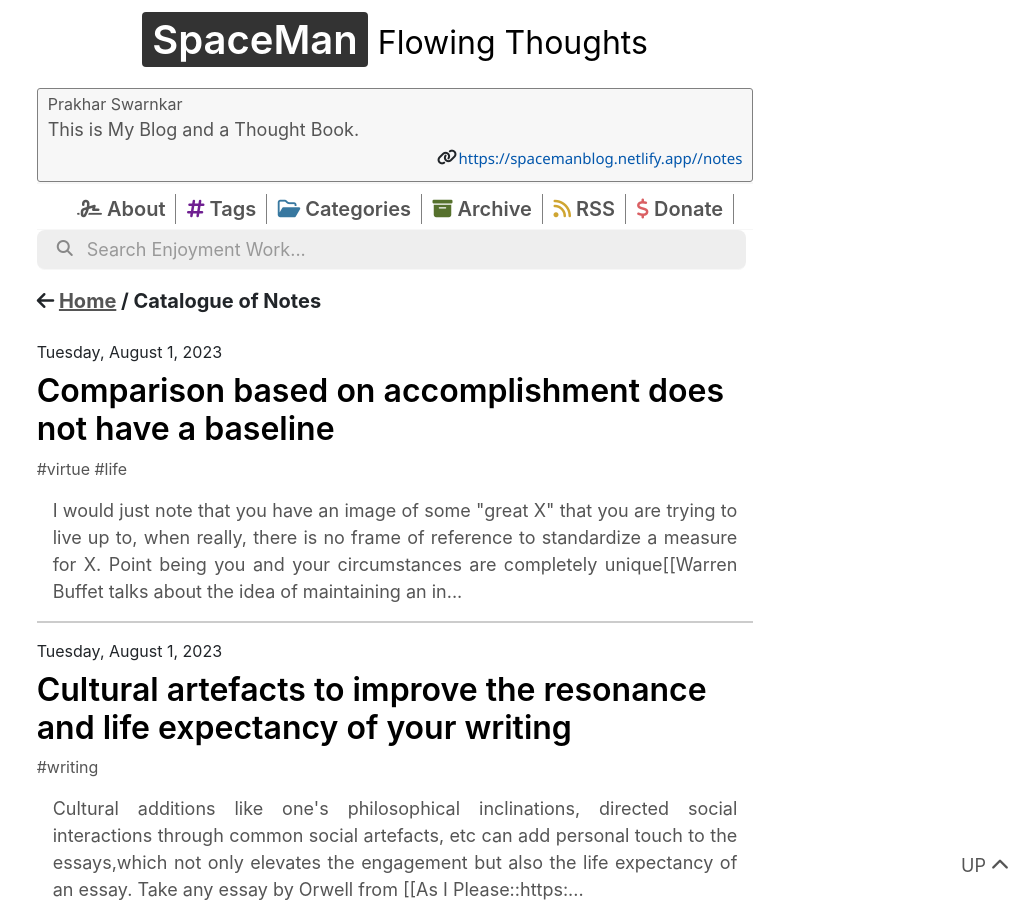
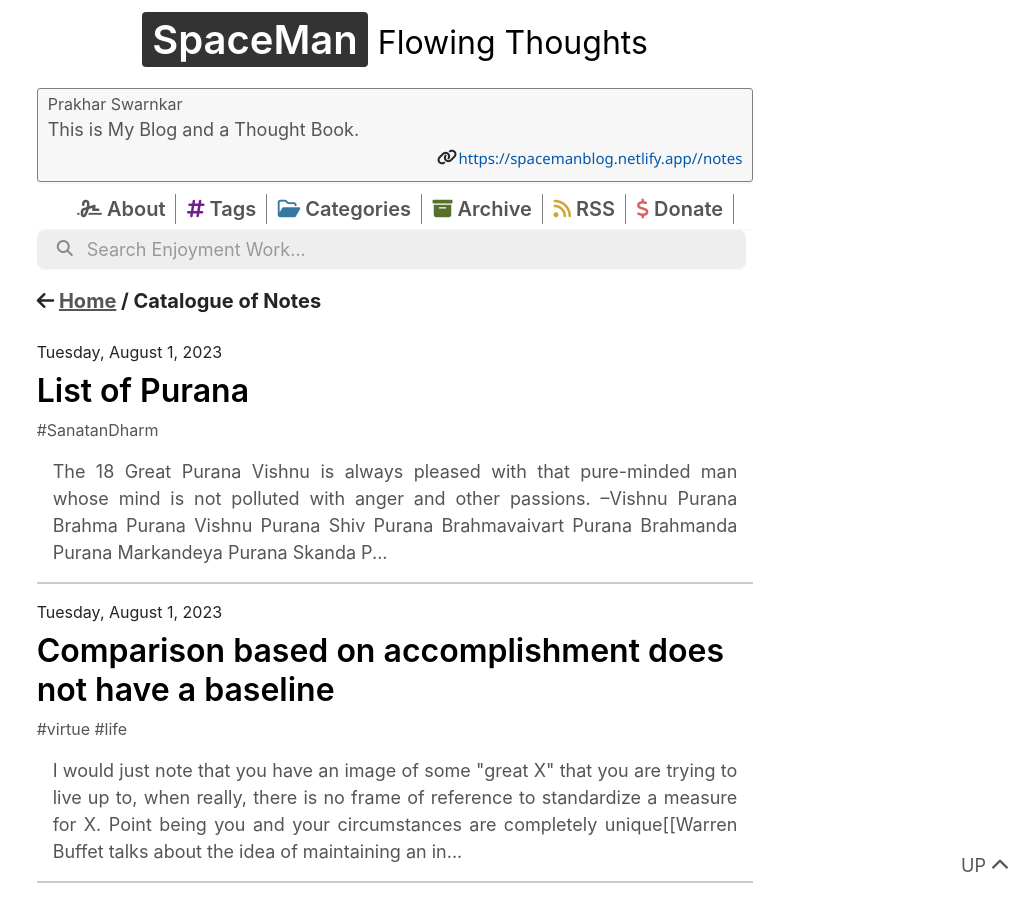
Before and after one commit to stardoom4/blog, a Jekyll site: the page built from _pages/notes.md, in a window 1280 px wide and 900 px high. Shown: the whole window, without its empty margins (245-1280 px from the left). Built offline with Jekyll 4.4.1, drawn with Linux system fonts in a browser that asks for light colours; nearby versions of some CDN libraries.

Commit message:
Update and rename List of Purana.md to List-of-Purana.md

```diff
--- a/_notes/List of Purana.md
+++ b/_notes/List-of-Purana.md
@@ -1,3 +1,7 @@
+---
+title: List of Purana
+tags: SanatanDharm
+---
 ## The 18 Great Purana
 
 > *Vishnu is always pleased with that pure-minded man whose mind is not polluted with anger and other passions.*
```
